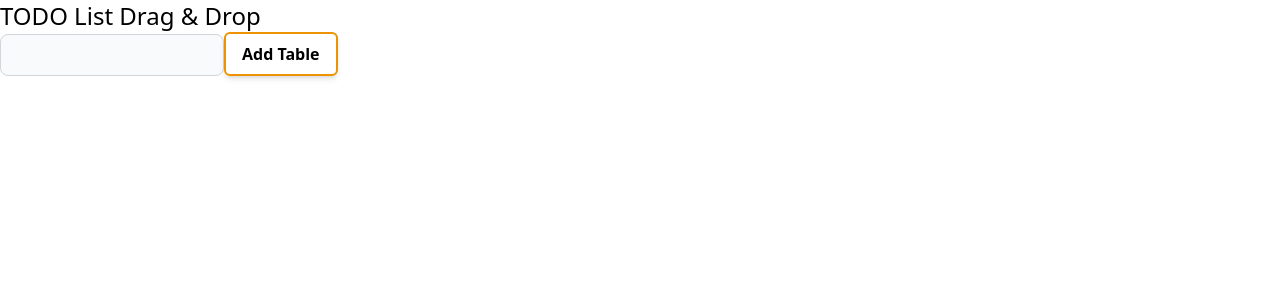
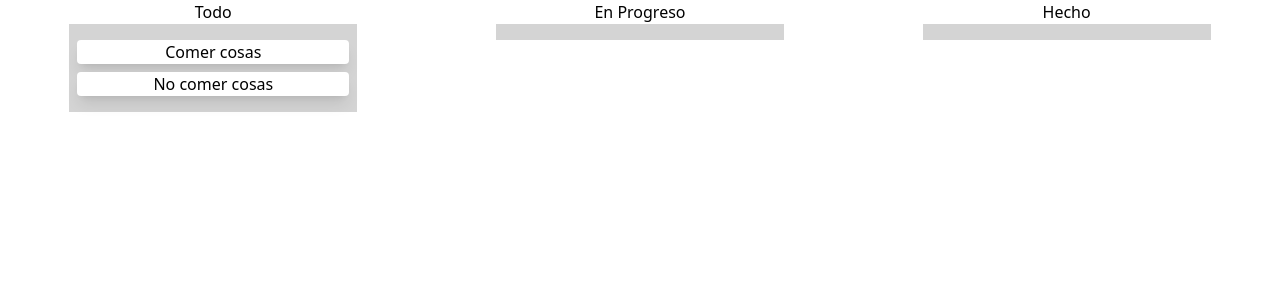
Before and after one commit to alejandropovedabisquert/todo-list, a React (Create React App) app: page / in a window 1280 px wide. Shown: the top 300 px of the page. Built offline with nearby package versions, Linux system fonts and the light colour scheme; the HTML template or start-up script is replaced by a standard one.

Commit message:
montado de drag and drop

```diff
--- a/package.json
+++ b/package.json
@@ -10,6 +10,7 @@
     "react-beautiful-dnd": "^13.1.1",
     "react-dom": "^18.2.0",
     "react-scripts": "5.0.1",
+    "uuid": "^9.0.0",
     "web-vitals": "^2.1.4"
   },
   "scripts": {
--- a/src/App.js
+++ b/src/App.js
@@ -1,22 +1,114 @@
 import React, { useState } from 'react';
-import ApTableTodoForm from './components/ApTableTodoForm';
-import ApTableTodos from "./components/ApTableTodos";
-import ApSetData from './components/hooks/ApSetData';
+import { DragDropContext, Draggable, Droppable } from "react-beautiful-dnd";
+import {v4} from "uuid"
+
+const item = {
+  id: v4(),
+  name: "Comer cosas"
+}
+const item2 = {
+  id: v4(),
+  name: "No comer cosas"
+}
+
+
+const initialState = {
+  "todo": {
+    id: v4(),
+    title: "Todo",
+    items: [item, item2]
+  },
+  "en-progreso": {
+    id: v4(),
+    title: "En Progreso",
+    items: []
+  },
+  "hecho": {
+    id: v4(),
+    title: "Hecho",
+    items: []
+  }
+}
 function App() {
-  const [tableTodos, setTableTodos] = useState([])
+  const [state, setState] = useState(initialState)
 
-  const addTable = (newTable)=>{
-    let newItem = {id: +new Date(), table:newTable, todoList:[]}
-    setTableTodos([...tableTodos, newItem])
+  const handleDragEnd = ({destination, source}) =>{
+
+    console.log("from", source.droppableId)
+    console.log("to", destination)
+
+    if (!destination) {
+      console.log("not dropped in droppable")
+      return
+    }
+
+    if (destination.index === source.index && destination.droppableId === source.droppableId) {
+      console.log("dropped in same place")
+      return
+    }
+
+    // Creacion de copia del itema antes de borrarlo del state
+    const itemCopy = {...state[source.droppableId].items[source.index]}
+
+    setState(prev =>{
+      prev = {...prev}
+      //Borra desde el array de items anterior
+      prev[source.droppableId].items.splice(source.index, 1)
+
+      // Añade a una nueva localizacion de array de items
+      prev[destination.droppableId].items.splice(destination.index, 0, itemCopy)
+
+
+      return prev
+    })
 
   }
 
-
   return (
     <div>
-      <h1 className="text-2xl" >TODO List Drag & Drop</h1>
-      <ApTableTodoForm addTable={addTable}/>
-      <ApTableTodos tableTodos={tableTodos}/>
+      <DragDropContext onDragEnd={handleDragEnd}>
+        {/* state[element].title */}
+        <div className='todo flex justify-around'>
+          {Object.keys(state).map((element, key) =>{
+            return (
+              <div key={key} className='table w-72 text-center'>
+                <h1>{state[element].title}</h1>
+                <Droppable droppableId={element}>
+                  {(provided) =>{
+                    return(
+                      <div
+                        ref={provided.innerRef}
+                        {...provided.droppableProps}
+                        className="table-col bg-neutral-300 p-2"
+                      >
+                        {state[element].items.map((item, index)=>{
+                          return(
+                            <Draggable key={item.id} index={index} draggableId={item.id}>
+                              {(provided) =>{
+                                return(
+                                  <div
+                                    className='bg-white rounded shadow-lg my-2'
+                                    ref={provided.innerRef}
+                                    {...provided.draggableProps}
+                                    {...provided.dragHandleProps}
+                                  >
+                                    <p>{item.name}</p>
+                                  </div>
+                                )
+                              }}
+                            </Draggable>
+                          )
+                        })}
+                        {provided.placeholder}
+                      </div>
+                    )
+                  }}
+                </Droppable>
+              </div>
+            )
+          })}
+        </div>
+      </DragDropContext>
     </div>
   )
 }
--- a/src/components/ApTableTodo.js
+++ /dev/null
@@ -1,32 +0,0 @@
-import ApTodoForm from "../components/ApTodoForm";
-import ApTodos from "../components/ApTodos";
-import { useState } from "react";
-
-const ApTableTodo = ({tableTodo}) =>{
-    const [todos, setTodos] = useState(tableTodo.todoList)
-    const addTodo = (newTodo)=>{
-      let newItem = {id: +new Date(), task:newTodo}
-      setTodos([...todos, newItem])
-
-    }
-
-    const setList = (datos) =>{
-        console.log(datos, "datos setlist");
-        //console.log(datos);
-        setTodos(datos)
-    }
-
-    return(
-        <div>
-            <div className="bg-gray-200 rounded-md shadow-lg mr-2 p-4 w-96" draggable>
-                <h2 className="text-xl font-bold mb-2">{tableTodo.table}</h2>
-                <ApTodoForm addTodo={addTodo}/>
-                <ApTodos todos={todos} setList={setList}/>
-
-            </div>
-        </div>
-    )
-
-}
-
-export default ApTableTodo
--- a/src/components/ApTableTodoForm.js
+++ /dev/null
@@ -1,30 +0,0 @@
-import { useRef } from "react"
-
-const ApTableTodoForm = ({addTable}) => {
-    const tableRef = useRef(undefined);
-    const buttonClassStyle = "border-2 border-secondary-color p-2 px-4 inline-block rounded-md shadow-md transition-all font-bold duration-300 relative hover:text-white before:content-[''] before:absolute before:top-0 before:left-0 before:h-full before:content-[''] before:absolute before:top-0 before:left-0 before:w-0 before:-z-10 before:bg-primary-color before:transition-all before:duration-300 before:hover:w-full"
-
-    const handleSubmit = (e) =>{
-        e.preventDefault()
-        const table = tableRef.current.value
-
-        if (table !== "") {
-            addTable(table)
-            e.target.reset()
-        }else{
-            console.log("esta vacio");
-        }
-
-    }
-
-    return (
-        <div>
-            <form onSubmit={handleSubmit}>
-                <input type='text' ref={tableRef} className="bg-gray-50 border border-gray-300 text-sm rounded-lg p-2.5"/>
-                <button type="submit" className={buttonClassStyle}>Add Table</button>
-            </form>
-        </div>
-    )
-}
-
-export default ApTableTodoForm
--- a/src/components/ApTableTodos.js
+++ /dev/null
@@ -1,18 +0,0 @@
-import ApTableTodo from "./ApTableTodo";
-
-const ApTableTodos = ({tableTodos}) =>{
-
-    return(
-        <div className='flex flex-row'>
-            {
-                tableTodos.map((item, index)=>(
-                    <ApTableTodo key={index} tableTodo={item}/>
-                ))
-            }
-
-        </div>
-    )
-
-}
-
-export default ApTableTodos
--- a/src/components/ApTodo.js
+++ /dev/null
@@ -1,15 +0,0 @@
-import { useRef } from "react";
-
-const ApTodo = ({todo, setList, dragStart, dragEnter, drop}) =>{
-
-
-
-    return(
-        <div className="bg-white rounded-md p-2 my-2 shadow-md break-words" onDragStart={(e) => dragStart(e, todo.id)} onDragEnter={(e) => dragEnter(e, todo.id)} onDragEnd={drop} draggable>
-            {todo.task}
-        </div>
-    )
-
-}
-
-export default ApTodo
--- a/src/components/ApTodoForm.js
+++ /dev/null
@@ -1,30 +0,0 @@
-import { useRef } from "react"
-
-const ApTodoForm = ({addTodo}) => {
-    const todoRef = useRef(undefined);
-    const buttonClassStyle = "border-2 z-20 bg-white border-secondary-color p-2 px-4 inline-block rounded-md shadow-md transition-all font-bold duration-300 relative hover:text-white before:content-[''] before:absolute before:top-0 before:left-0 before:h-full before:content-[''] before:absolute before:top-0 before:left-0 before:w-0 before:-z-10 before:bg-primary-color before:transition-all before:duration-300 before:hover:w-full"
-
-    const handleSubmit = (e) =>{
-        e.preventDefault()
-        const todo = todoRef.current.value
-
-        if (todo !== "") {
-            addTodo(todo)
-            e.target.reset()
-        }else{
-            console.log("esta vacio");
-        }
-
-    }
-
-    return (
-        <div>
-            <form onSubmit={handleSubmit}>
-                <textarea type='text' ref={todoRef} className="bg-gray-50 border border-gray-300 text-sm rounded-lg p-2.5"/>
-                <button type="submit" className={buttonClassStyle}>Add TODO</button>
-            </form>
-        </div>
-    )
-}
-
-export default ApTodoForm
--- a/src/components/ApTodos.js
+++ /dev/null
@@ -1,38 +0,0 @@
-import { useRef } from "react";
-import ApTodo from "./ApTodo"
-
-const ApTodos = ({todos, setList}) =>{
-
-    const dragItem = useRef();
-    const dragOverItem = useRef();
-
-    const dragStart = (e, position) => {
-        dragItem.current = position;
-    };
-
-    const dragEnter = (e, position) => {
-        dragOverItem.current = position;
-    }
-
-    const drop = (e) => {
-        e.preventDefault()
-        const todo = todos.find(item => item.id === dragOverItem.current)
-        const newList = todos.filter(item => item.id !== dragOverItem.current)
-        setList([...newList, todo]);
-
-    };
-
-    return(
-        <div>
-            {
-                todos.map((item, index)=>(
-                    <ApTodo key={index} todo={item} setList={setList} dragStart={dragStart} dragEnter={dragEnter} drop={drop}/>
-                ))
-            }
-
-        </div>
-    )
-
-}
-
-export default ApTodos
--- a/src/components/hooks/ApSetData.js
+++ /dev/null
@@ -1,12 +0,0 @@
-import { useEffect, useState } from "react"
-
-const ApSetData = (info) =>{
-    const [data, setData] = useState([])
-
-    console.log(info);
-
-    return {data, setData}
-
-}
-
-export default ApSetData
```
Also changed, not shown: 1 other file (tests, documents, lock files or other folders).
